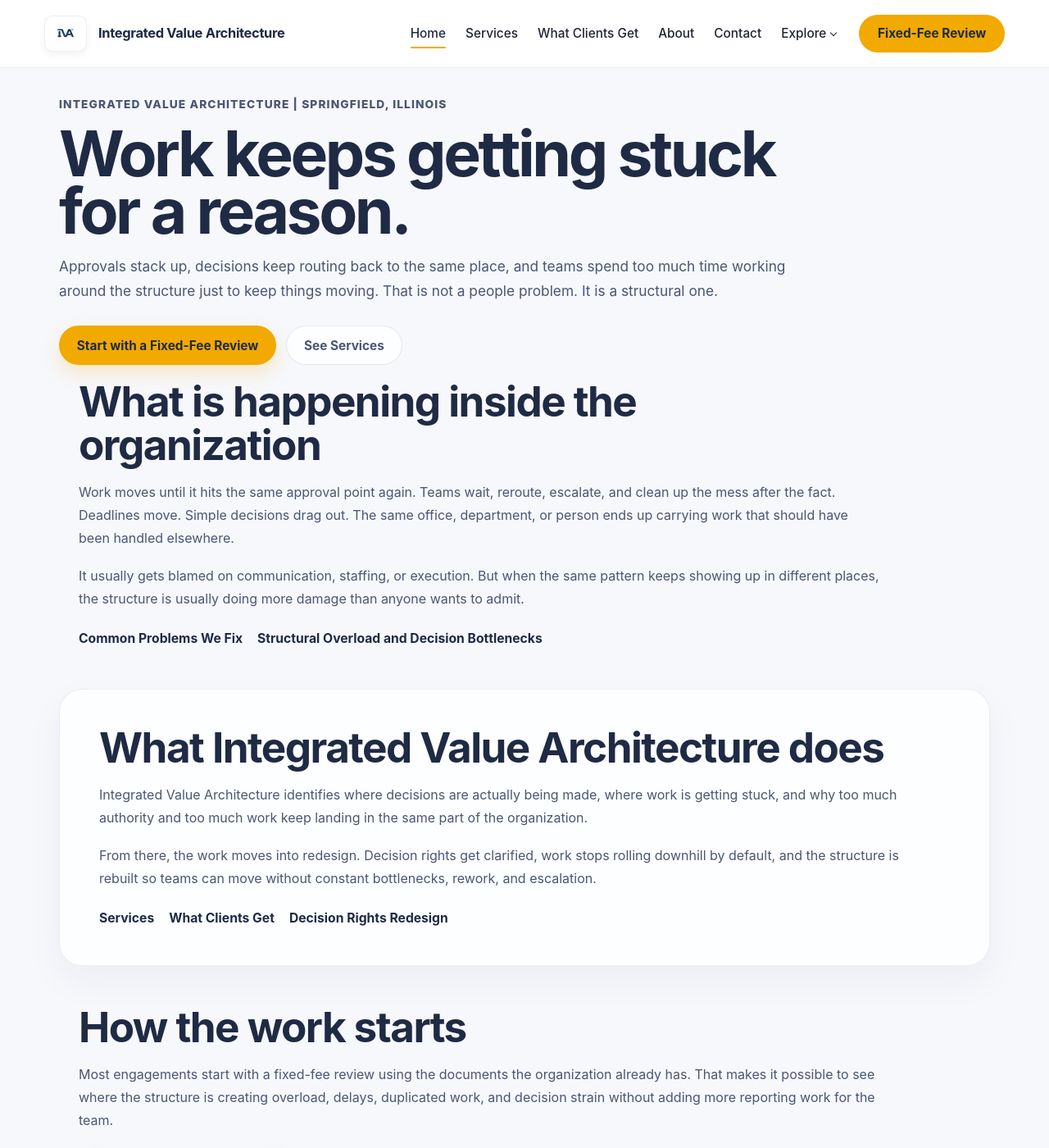
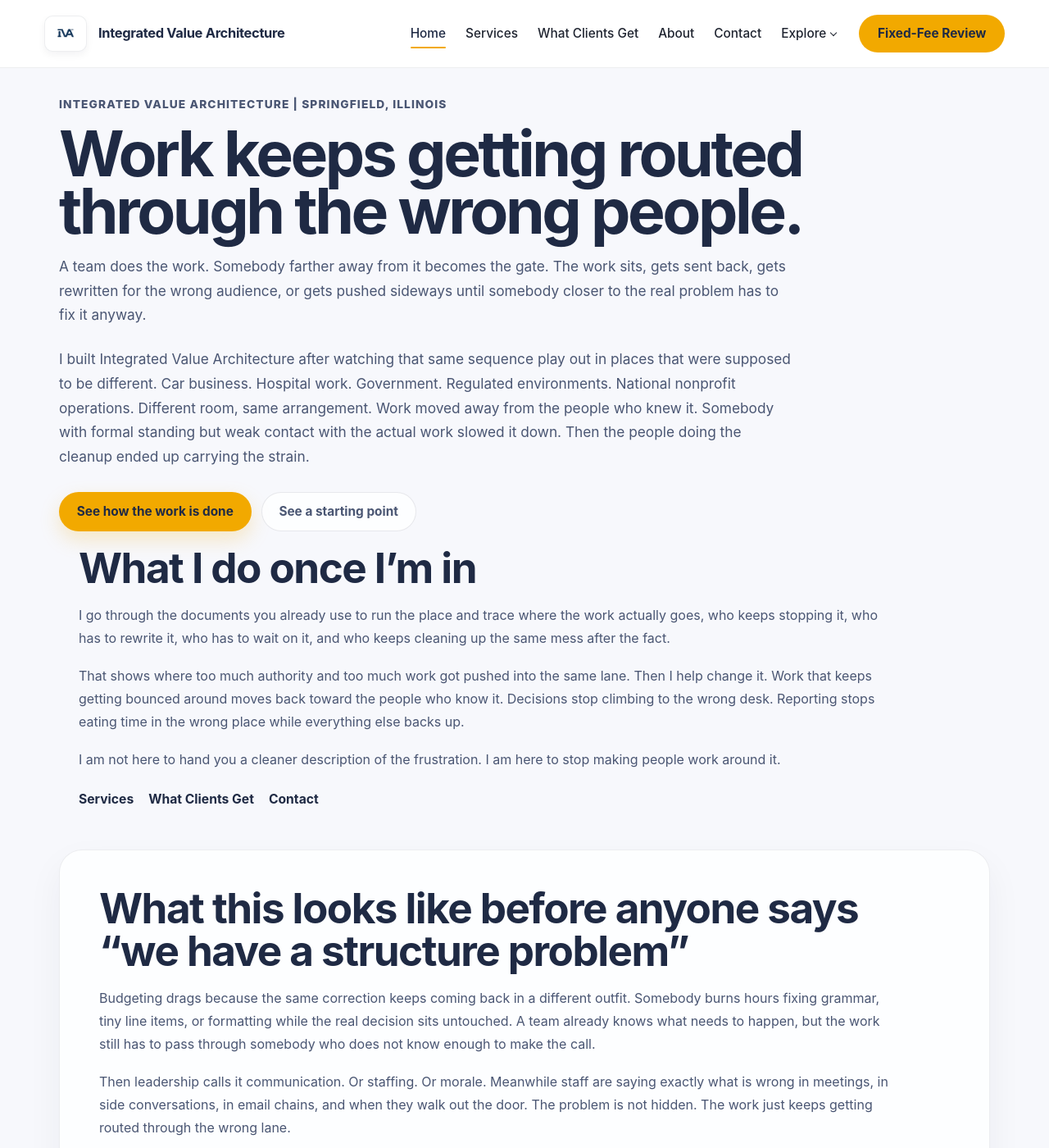
Before and after one commit to efost7873/integratedvaluearchitecture.com, a Jekyll site: the page built from index.html, in a window 1280 px wide and 1400 px high. Shown: the whole window at 82% size. Built offline with Jekyll 4.4.1, drawn with Linux system fonts in a browser that asks for light colours; some of the changed text lies outside the part shown.

Commit message:
Update title and description in index.html

```diff
--- a/index.html
+++ b/index.html
@@ -1,23 +1,26 @@
 ---
 layout: default
-title: Structural Overload, Decision Bottlenecks, and Governance Design | Integrated Value Architecture
-description: Integrated Value Architecture helps organizations identify structural overload, decision bottlenecks, and governance problems, then redesign how decisions, authority, and work are handled.
+title: Work Keeps Getting Routed Through the Wrong People | Integrated Value Architecture
+description: Integrated Value Architecture helps organizations stop the rework, delays, rerouting, and overload that happen when too much authority and too much work end up in the same part of the organization.
 permalink: /
 schema_type: WebPage
 ---
 
+<div class="homepage">
   <section class="hero">
     <div class="container">
       <div class="hero-content">
         <p class="eyebrow">Integrated Value Architecture | Springfield, Illinois</p>
-      <h1>Work keeps getting stuck for a reason.</h1>
+        <h1>Work keeps getting routed through the wrong people.</h1>
         <p class="hero-intro">
-        Approvals stack up, decisions keep routing back to the same place, and teams spend too much time working around the structure just to keep things moving.
-        That is not a people problem. It is a structural one.
+          A team does the work. Somebody farther away from it becomes the gate. The work sits, gets sent back, gets rewritten for the wrong audience, or gets pushed sideways until somebody closer to the real problem has to fix it anyway.
+        </p>
+        <p class="hero-intro">
+          I built Integrated Value Architecture after watching that same sequence play out in places that were supposed to be different. Car business. Hospital work. Government. Regulated environments. National nonprofit operations. Different room, same arrangement. Work moved away from the people who knew it. Somebody with formal standing but weak contact with the actual work slowed it down. Then the people doing the cleanup ended up carrying the strain.
         </p>
         <div class="hero-actions">
-        <a class="button primary" href="/fixed-fee-review/">Start with a Fixed-Fee Review</a>
-        <a class="button secondary" href="/services/">See Services</a>
+          <a class="button primary" href="/services/">See how the work is done</a>
+          <a class="button secondary" href="/fixed-fee-review/">See a starting point</a>
         </div>
       </div>
     </div>
@@ -25,118 +28,132 @@ schema_type: WebPage
 
   <section class="section">
     <div class="container narrow">
-    <h2>What is happening inside the organization</h2>
+      <h2>What I do once I’m in</h2>
       <p>
-      Work moves until it hits the same approval point again. Teams wait, reroute, escalate, and clean up the mess after the fact.
-      Deadlines move. Simple decisions drag out. The same office, department, or person ends up carrying work that should have been handled elsewhere.
+        I go through the documents you already use to run the place and trace where the work actually goes, who keeps stopping it, who has to rewrite it, who has to wait on it, and who keeps cleaning up the same mess after the fact.
       </p>
       <p>
-      It usually gets blamed on communication, staffing, or execution. But when the same pattern keeps showing up in different places,
-      the structure is usually doing more damage than anyone wants to admit.
+        That shows where too much authority and too much work got pushed into the same lane. Then I help change it. Work that keeps getting bounced around moves back toward the people who know it. Decisions stop climbing to the wrong desk. Reporting stops eating time in the wrong place while everything else backs up.
+      </p>
+      <p>
+        I am not here to hand you a cleaner description of the frustration. I am here to stop making people work around it.
       </p>
       <div class="inline-links">
-      <a href="/common-problems-we-fix/">Common Problems We Fix</a>
-      <a href="/case-structural-overload-and-decision-bottleneck/">Structural Overload and Decision Bottlenecks</a>
+        <a href="/services/">Services</a>
+        <a href="/what-clients-get/">What Clients Get</a>
+        <a href="/contact/">Contact</a>
       </div>
     </div>
   </section>
 
   <section class="section alt">
     <div class="container narrow">
-    <h2>What Integrated Value Architecture does</h2>
+      <h2>What this looks like before anyone says “we have a structure problem”</h2>
       <p>
-      Integrated Value Architecture identifies where decisions are actually being made, where work is getting stuck, and why too much authority and too much work keep landing in the same part of the organization.
+        Budgeting drags because the same correction keeps coming back in a different outfit. Somebody burns hours fixing grammar, tiny line items, or formatting while the real decision sits untouched. A team already knows what needs to happen, but the work still has to pass through somebody who does not know enough to make the call.
       </p>
       <p>
-      From there, the work moves into redesign. Decision rights get clarified, work stops rolling downhill by default, and the structure is rebuilt so teams can move without constant bottlenecks, rework, and escalation.
+        Then leadership calls it communication. Or staffing. Or morale. Meanwhile staff are saying exactly what is wrong in meetings, in side conversations, in email chains, and when they walk out the door. The problem is not hidden. The work just keeps getting routed through the wrong lane.
       </p>
       <div class="inline-links">
-      <a href="/services/">Services</a>
-      <a href="/what-clients-get/">What Clients Get</a>
-      <a href="/decision-rights-redesign/">Decision Rights Redesign</a>
+        <a href="/common-problems-we-fix/">Common Problems We Fix</a>
+        <a href="/case-structural-overload-and-decision-bottleneck/">See a Real Pattern</a>
       </div>
     </div>
   </section>
 
   <section class="section">
     <div class="container narrow">
-    <h2>How the work starts</h2>
+      <h2>Where this started</h2>
       <p>
-      Most engagements start with a fixed-fee review using the documents the organization already has.
-      That makes it possible to see where the structure is creating overload, delays, duplicated work, and decision strain without adding more reporting work for the team.
+        Finance showed the problem first because finance already had standing. It had rules, recognized evidence, reporting power, and enough authority to stop work cold. So capacity problems had to show up as budget pressure. Operational weakness had to show up as cost pressure. Damage people could already see still had to be translated into financial language before the place would treat it as real.
       </p>
-    <div class="cta-block">
-      <a class="button primary" href="/fixed-fee-review/">Start with a Fixed-Fee Review</a>
-      <a class="button secondary" href="/contact/">Contact</a>
+      <p>
+        But finance was never the whole story. The deeper problem showed up when one internal lane started deciding what counts, what gets tracked, what gets reported, and what can move. Once that happened, requests got revised, reframed, rerouted, and delayed. More work got created just to keep the place functioning the way it already functioned.
+      </p>
+      <div class="inline-links">
+        <a href="/standard/">Read the Standard</a>
+        <a href="/publications/">Read the Research</a>
       </div>
     </div>
   </section>
 
   <section class="section alt">
     <div class="container narrow">
-    <h2>Why the usual fixes do not hold</h2>
+      <h2>Why IVA is built the way it is</h2>
       <p>
-      Most organizations can track money with precision. They are much worse at tracking where decisions stall, where capacity is already spent, where operational work keeps getting rerouted, and where external impact gets treated like an afterthought.
+        Organizations are already dealing with different kinds of work and different kinds of value whether they admit it or not. Money matters. So do operating conditions, capacity limits, external effects, equity, learning, and innovation. When all of that gets forced through one governing lane, reality gets flattened before a decision is ever made.
       </p>
       <p>
-      That is why strategic plans, staffing changes, and process fixes often disappoint. The visible problem gets addressed, but the structure that keeps producing it stays in place.
+        IVA does not ask people to keep sneaking real problems through the wrong lane in disguise just to make them count. The architecture gives those domains their own standing, their own evidence logic, and their own authority, so people stop doing shadow work just to get obvious problems treated as real.
       </p>
-    <div class="inline-links">
-      <a href="/standard/">The IVA Standard</a>
-      <a href="/operations/">Operational Ledger</a>
-      <a href="/capacity/">Capacity Ledger</a>
+      <div class="card-grid two-up">
+        <article class="info-card">
+          <h3><a href="/financial/">Financial</a></h3>
+          <p>Money is real. It just does not get to stand in for everything else.</p>
+        </article>
+
+        <article class="info-card">
+          <h3><a href="/operations/">Operational</a></h3>
+          <p>Queue behavior, handoffs, reliability, and delivery do not disappear because the budget closed.</p>
+        </article>
+
+        <article class="info-card">
+          <h3><a href="/capacity/">Capacity</a></h3>
+          <p>Backlogs, hiring lag, thin coverage, and overload are not side notes.</p>
+        </article>
+
+        <article class="info-card">
+          <h3><a href="/external/">Externalities &amp; Equity</a></h3>
+          <p>Exposure, obligation, trust, and public impact do not become real only when they turn into cost.</p>
+        </article>
       </div>
     </div>
   </section>
 
   <section class="section">
     <div class="container narrow">
-    <h2>Where visitors usually go next</h2>
-    <div class="card-grid two-up">
-      <article class="info-card">
-        <h3><a href="/services/">Services</a></h3>
-        <p>See the full service path from entry point through implementation and ongoing support.</p>
-      </article>
-      <article class="info-card">
-        <h3><a href="/what-clients-get/">What Clients Get</a></h3>
-        <p>See what the work produces, how it is delivered, and what changes after it starts.</p>
-      </article>
-      <article class="info-card">
-        <h3><a href="/common-problems-we-fix/">Common Problems We Fix</a></h3>
-        <p>See the patterns that show up when too much work and authority keep landing in the same place.</p>
-      </article>
-      <article class="info-card">
-        <h3><a href="/decision-rights-redesign/">Decision Rights Redesign</a></h3>
-        <p>See how organizations get out of approval pileups, unclear authority, and recurring decision failure.</p>
-      </article>
+      <h2>This is not a report shop</h2>
+      <p>
+        I am not here to hand you a cleaner description of work that already feels bad and then disappear. The front door is a paid advisory call, a fixed-fee review, or another entry point that fits the situation. From there the work can move into deeper diagnosis, implementation, workshops, executive briefings, board briefings, and ongoing support to keep the same pressure from just piling up somewhere new.
+      </p>
+      <p>
+        If all you needed was somebody to tell you that work is stuck, somebody inside your office already did that months ago.
+      </p>
+      <div class="cta-block">
+        <a class="button primary" href="/fixed-fee-review/">Fixed-Fee Review</a>
+        <a class="button secondary" href="/paid-advisory-call/">Paid Advisory Call</a>
       </div>
     </div>
   </section>
 
   <section class="section alt">
     <div class="container narrow">
-    <h2>Who is behind the work</h2>
+      <h2>Who this is for</h2>
       <p>
-      Integrated Value Architecture was developed by Evan Foster in Springfield, Illinois.
-      The work comes out of direct experience with overloaded systems, delayed decisions, and structures that keep forcing the same cleanup work onto the same people.
+        This work applies when the same people keep ending up in the middle, the same delays keep showing up in different forms, and the same cleanup keeps landing on the people closest to the work. It shows up in large institutions. It shows up in small teams. It shows up in founder-led businesses where one person becomes the decision lane, the finance lane, the operations lane, the external-facing lane, and the cleanup crew all at once.
+      </p>
+      <p>
+        Different size. Same arrangement. Too much authority and too much work in the same place.
       </p>
       <div class="inline-links">
-      <a href="/about/">About</a>
-      <a href="/publications/">Publications</a>
-      <a href="/evan-foster-springfield-illinois/">Evan Foster in Springfield, Illinois</a>
+        <a href="/about/">About Evan Foster</a>
+        <a href="/services/">How the Services Work</a>
+        <a href="/contact/">Contact</a>
       </div>
     </div>
   </section>
 
   <section class="section final-cta">
     <div class="container narrow">
-    <h2>Start where the structure is already giving itself away</h2>
+      <h2>Start where the strain is already visible</h2>
       <p>
-      If work keeps getting stuck, approvals keep piling up, or the same people keep absorbing the fallout, there is usually enough in the existing documents to see where the problem starts.
+        If work keeps getting kicked back, if the same people keep getting dragged into things they should not have to touch, or if everybody is burning time cleaning up decisions that should have been right the first time, there is enough there to start.
       </p>
       <div class="hero-actions">
-      <a class="button primary" href="/fixed-fee-review/">Start with a Fixed-Fee Review</a>
-      <a class="button secondary" href="/services/">See Services</a>
+        <a class="button primary" href="/fixed-fee-review/">Review the Starting Options</a>
+        <a class="button secondary" href="/contact/">Get in Touch</a>
       </div>
     </div>
   </section>
+</div>
```
Lines whose indentation alone changed are shown as unchanged.
